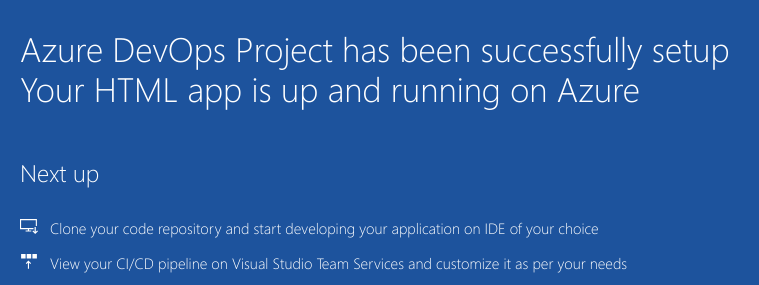
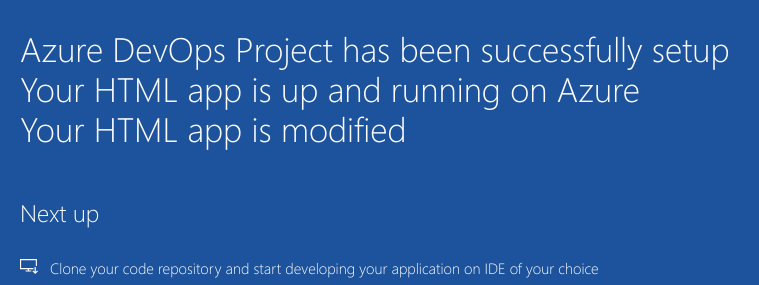
Before and after one commit to Kunshuuu/NewGitProject, a plain HTML site: page index.html in a window 1280 px wide. Shown: the part 442-727 px from the top of the page, 205-964 px from the left. Drawn offline with Linux system fonts and the light colour scheme.

Commit message:
Changes to index html file

```diff
--- a/index.html
+++ b/index.html
@@ -21,6 +21,7 @@
                 <div class="success-text">Success!</div>
                 <div class="description line-1"> Azure DevOps Project has been successfully setup</div>
                 <div class="description line-2"> Your HTML app is up and running on Azure</div>
+		<div class="description line-3"> Your HTML app is modified</div>
                 <div class="next-steps-container">
                     <div class="next-steps-header">Next up</div>
                     <div class="next-steps-body">
```
